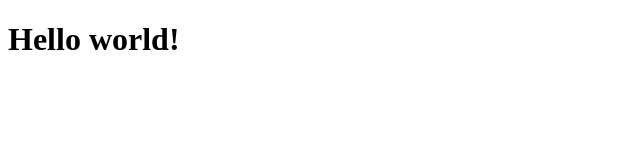
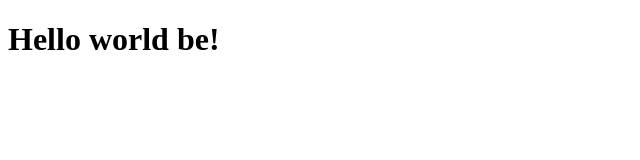
Before and after one commit to mincho961/f1-itpg, a plain HTML site: page index.html in a window 1280 px wide. Shown: the full height of the page, 0-640 px from the left. Drawn offline with Linux system fonts and the light colour scheme.

Commit message:
Hello world

```diff
--- a/index.html
+++ b/index.html
@@ -7,6 +7,6 @@
     <title>Mylchi</title>
 </head>
 <body>
-    <h1>Hello world!</h1>
+    <h1>Hello world be!</h1>
 </body>
 </html>
```
